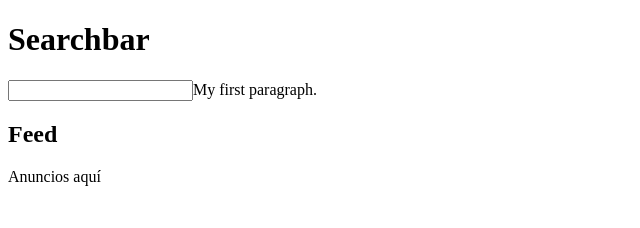
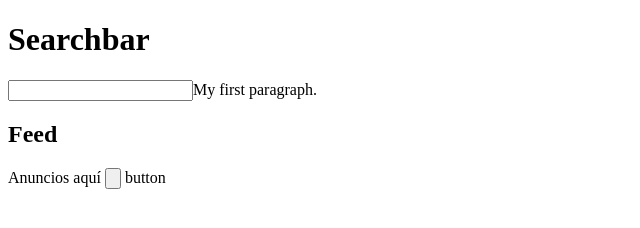
Before and after one commit to kishtarn555/AltNav, a plain HTML site: page index.html in a window 1280 px wide. Shown: the whole page, without its empty margins (0-640 px from the left). Drawn offline with Linux system fonts and the light colour scheme.

Commit message:
Update index.html

```diff
--- a/index.html
+++ b/index.html
@@ -13,6 +13,6 @@
 
 <h2> Feed </h2>
 Anuncios aquí
-
+  <input id="btnInstall" type="button"> button</input>
 </body>
 </html>
```
